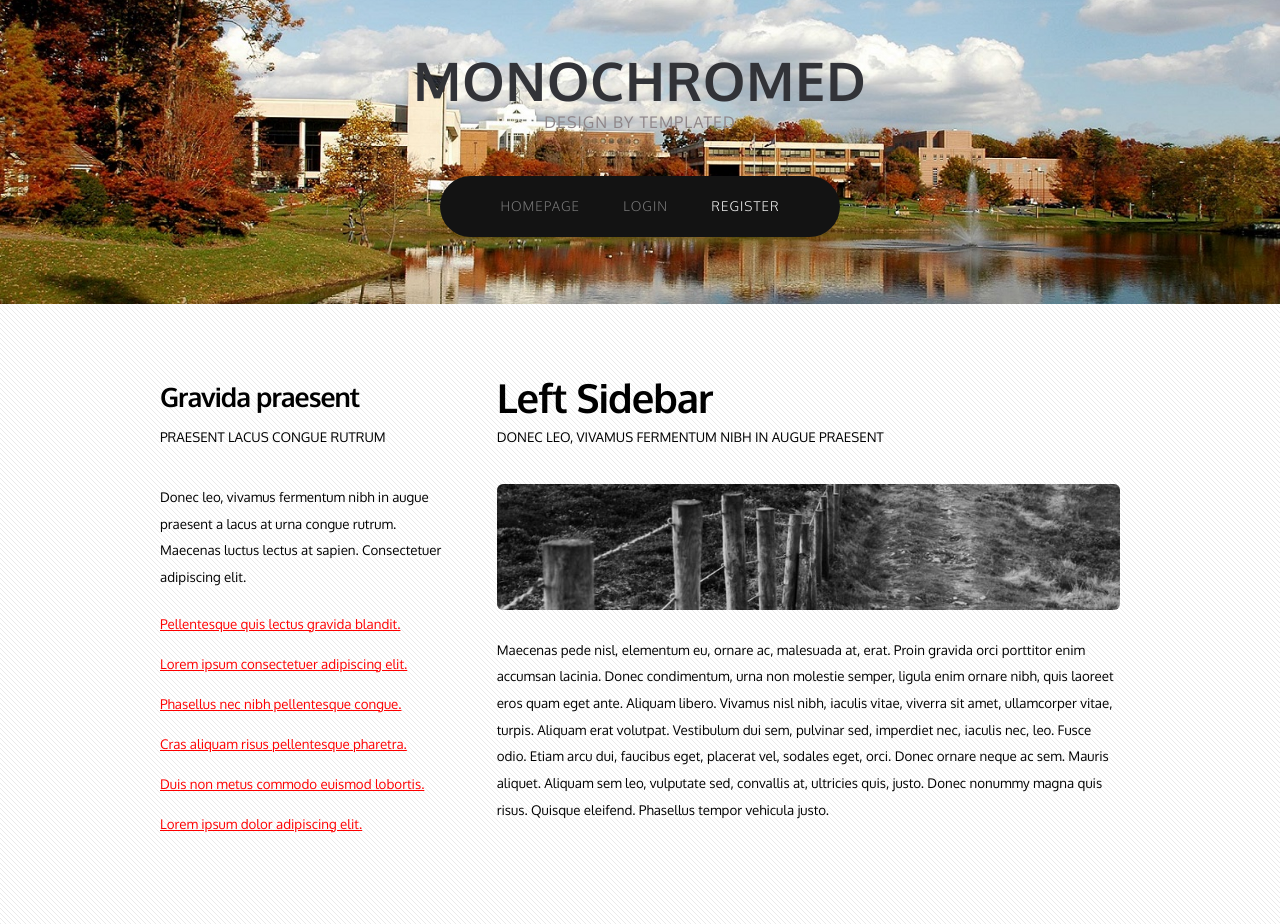
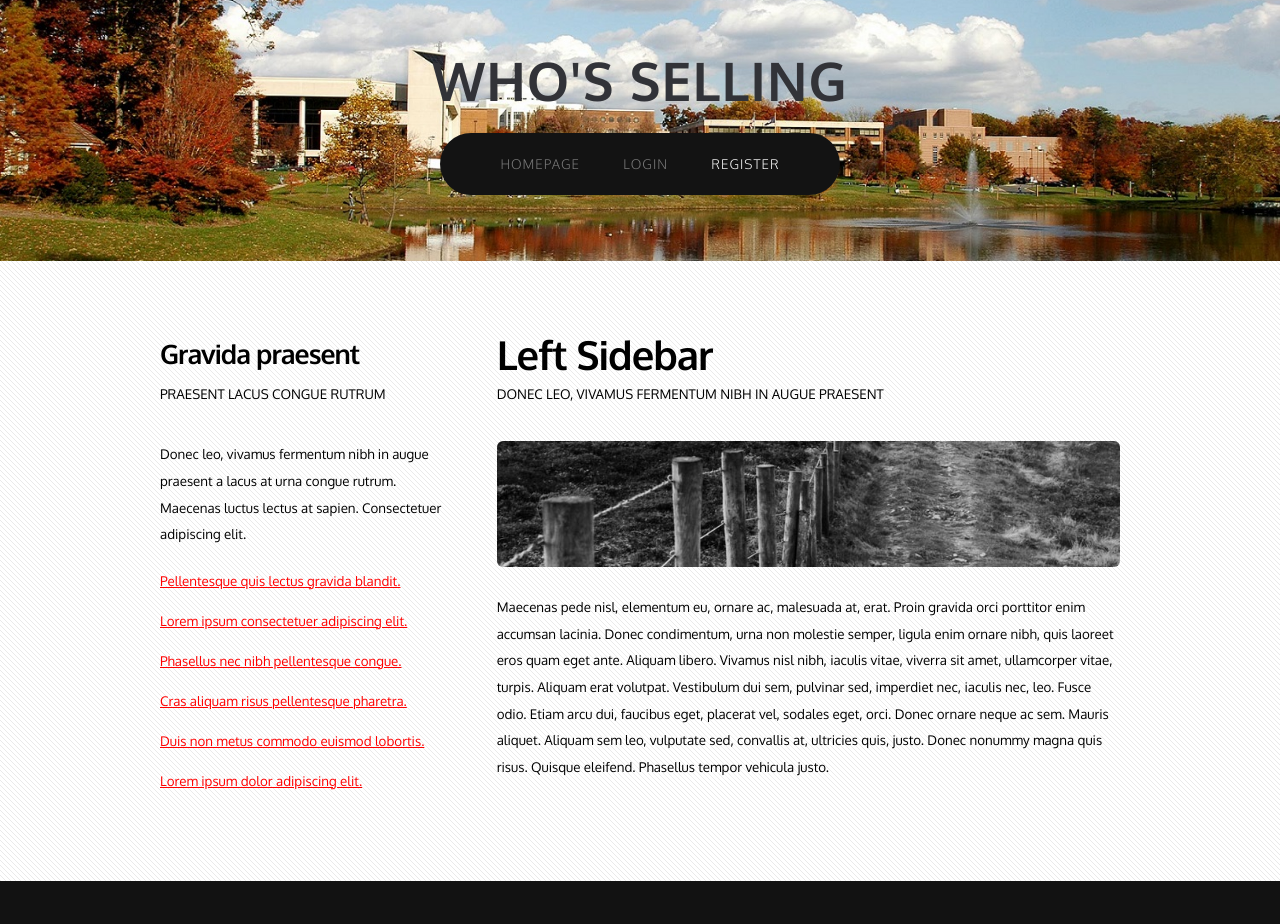
Before and after one commit to JeffGupta/Whos-Selling, a plain HTML site: page register.html in a window 1280 px wide. Shown: the top 924 px of the page. Drawn offline with nearby package versions, Linux system fonts and the light colour scheme.

Commit message:
Alterations
Changed register header
Removed Span
Changed title

```diff
--- a/register.html
+++ b/register.html
@@ -6,7 +6,7 @@
 -->
 <html>
 	<head>
-		<title>Monochromed by TEMPLATED</title>
+		<title>Who's Selling Registration</title>
 		<meta http-equiv="content-type" content="text/html; charset=utf-8" />
 		<meta name="description" content="" />
 		<meta name="keywords" content="" />
@@ -31,8 +31,7 @@
 
 				<!-- Logo -->
 					<div id="logo">
-						<h1><a href="#">Monochromed</a></h1>
-						<span>Design by TEMPLATED</span>
+						<h1><a href="#">Who's Selling</a></h1>
 					</div>
 
 				<!-- Nav -->
```
